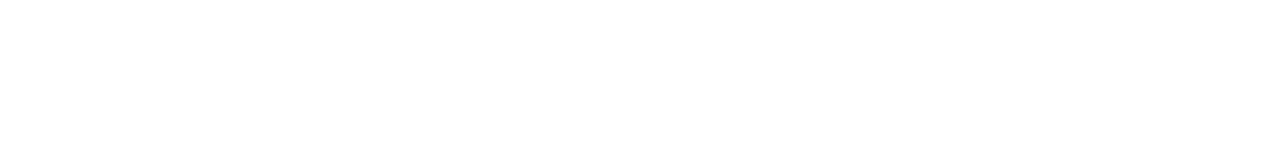
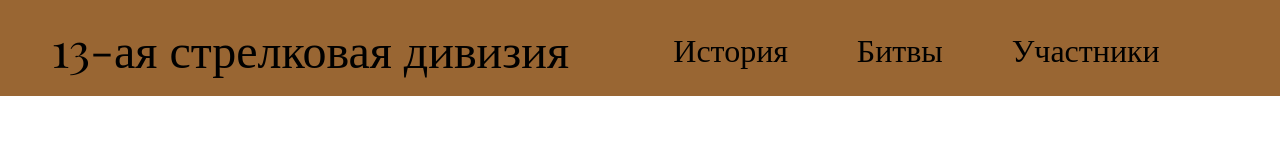
Before and after one commit to lanadelreymygf/historysite, a plain HTML site: page index.html in a window 1280 px wide. Drawn offline with nearby package versions, Linux system fonts and the light colour scheme.

Commit message:
basic layout

```diff
--- a/index.html
+++ b/index.html
@@ -1,3 +1,28 @@
-<html>
+<!DOCTYPE html>
+<html lang="ru">
+<head>
+    <meta charset="UTF-8">
+    <meta http-equiv="X-UA-Compatible" content="IE=edge">
+    <meta name="viewport" content="width=device-width, initial-scale=1.0">
 
+    <link rel="preconnect" href="https://fonts.googleapis.com">
+    <link rel="preconnect" href="https://fonts.gstatic.com" crossorigin>
+    <link href="https://fonts.googleapis.com/css2?family=Playfair+Display&display=swap" rel="stylesheet">
+    <link rel="stylesheet" href="style.css">
+
+    <title>13-ая стрелковая дивизия</title>
+</head>
+<body>
+    <header>
+        <div class="container header-container">
+            <span id="title">13-ая стрелковая дивизия</span>
+
+            <nav id="navbar">
+                <a href="">История</a>
+                <a href="">Битвы</a>
+                <a href="">Участники</a>
+            </nav>
+        </div>
+    </header>
+</body>
 </html>
--- /dev/null
+++ b/style.css
@@ -0,0 +1,45 @@
+* {
+    margin: 0;
+    padding: 0;
+}
+
+header {
+    padding: 1em;
+    background-color: #996633;
+}
+
+.container {
+    display: flex;
+    align-items: center;
+    justify-content: space-evenly;
+}
+
+#title {
+    font-size: 3em;
+    font-family: 'Playfair Display', serif;
+}
+
+#navbar {
+    width: 50%;
+    display: inline-flex;
+    justify-content: space-evenly;
+    font-size: 2em;
+    font-family: 'Playfair Display', serif;
+}
+
+#navbar a {
+    transition: ease-in-out 1s;
+}
+
+#navbar a:visited {
+    color: inherit;
+}
+
+#navbar a:hover {
+    color: #999999;
+}
+
+#navbar a:link {
+    text-decoration: none;
+    color: inherit;
+}
```
